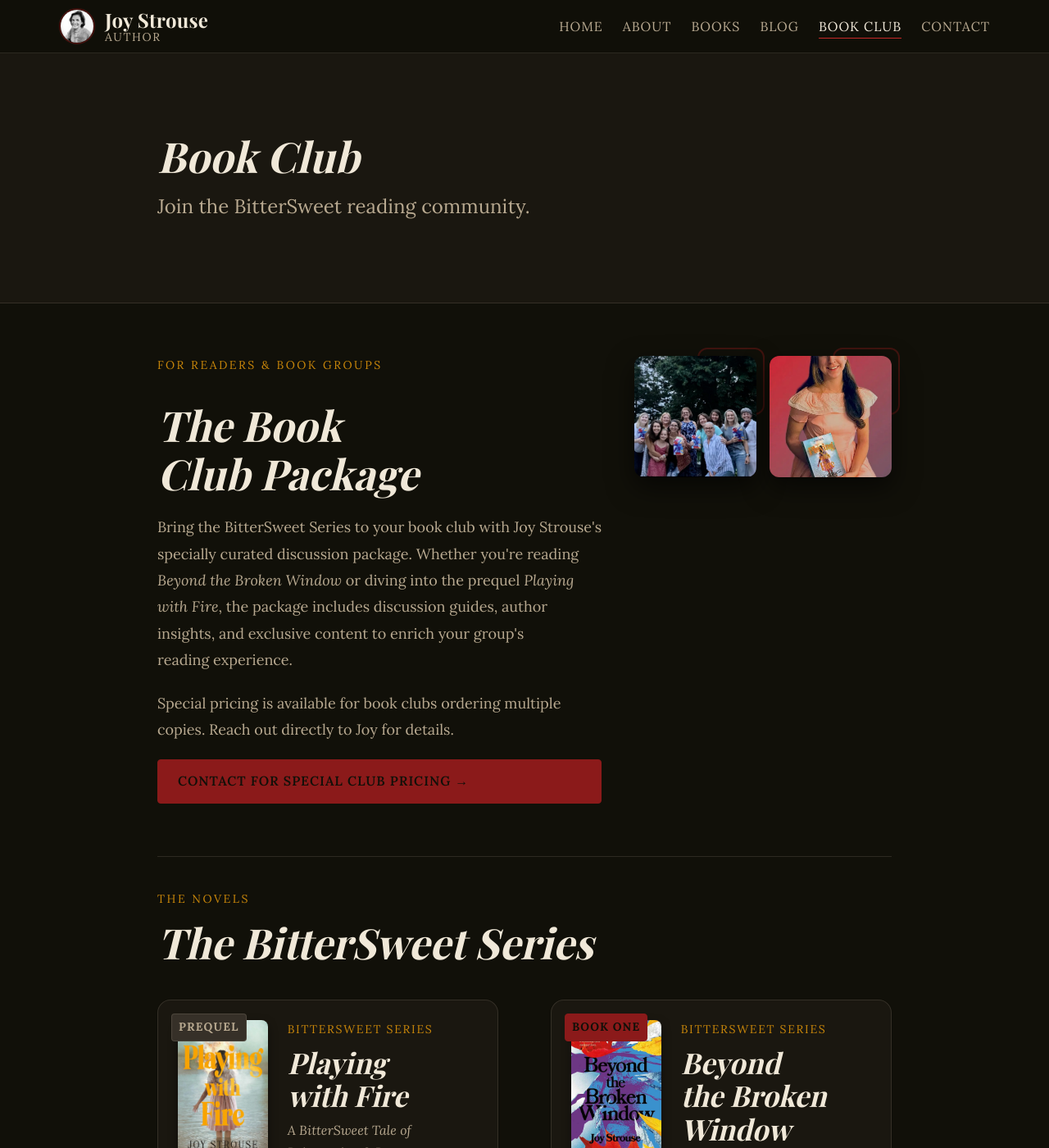
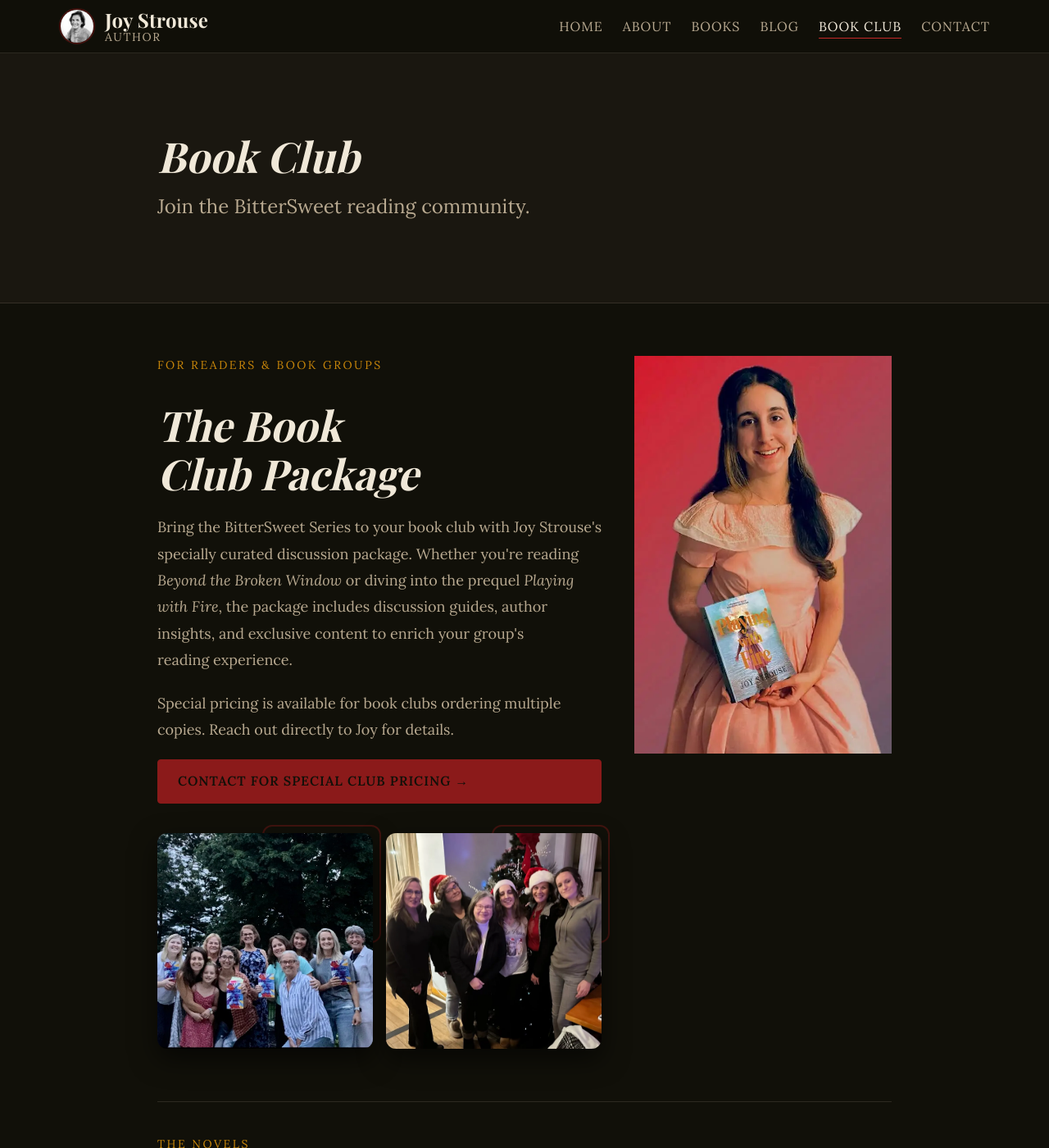
Before and after one commit to JimmyFlame77/joystrouseauthor, a Jekyll site: the page built from book-club.html, in a window 1280 px wide and 1400 px high. Shown: the whole window at 82% size. Built offline with Jekyll 4.4.1, drawn with Linux system fonts in a browser that asks for light colours; some web fonts are replaced.

Commit message:
updated book club

```diff
--- a/assets/css/style.css
+++ b/assets/css/style.css
@@ -1048,6 +1048,7 @@
   grid-template-columns: repeat(2, minmax(0, 1fr));
   gap: var(--space-4);
   align-items: start;
+  margin-top: var(--space-4);
 }
 
 .bc-gallery-figure {
--- a/book-club.html
+++ b/book-club.html
@@ -17,7 +17,6 @@
     <p>Bring the BitterSweet Series to your book club with Joy Strouse's specially curated discussion package. Whether you're reading <em>Beyond the Broken Window</em> or diving into the prequel <em>Playing with Fire</em>, the package includes discussion guides, author insights, and exclusive content to enrich your group's reading experience.</p>
     <p>Special pricing is available for book clubs ordering multiple copies. Reach out directly to Joy for details.</p>
     <a href="mailto:joy@joystrouseauthor.com" class="btn btn-primary">Contact for Special Club Pricing &rarr;</a>
-  </div>
 
     <div class="bc-intro-gallery" aria-label="Book club images">
       <figure class="bc-gallery-figure">
@@ -33,6 +32,19 @@
 
       <figure class="bc-gallery-figure">
         <img
+          src="{{ '/assets/images/christmas-book-club.webp' | relative_url }}"
+          alt="A Christmas book club scene"
+          width="739"
+          height="739"
+          loading="lazy"
+          decoding="async"
+        />
+      </figure>
+    </div>
+  </div>
+
+  <figure class="bc-image-figure">
+    <img
       src="{{ '/assets/images/joy-strouse-book-club-package.webp' | relative_url }}"
       alt="A reader enjoying the BitterSweet Series"
       width="600"
@@ -41,7 +53,6 @@
       decoding="async"
     />
   </figure>
-  </div>
 
 </div>
 
```
Lines whose indentation alone changed are shown as unchanged.
